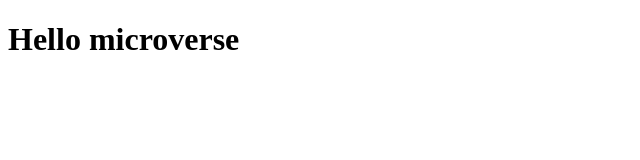
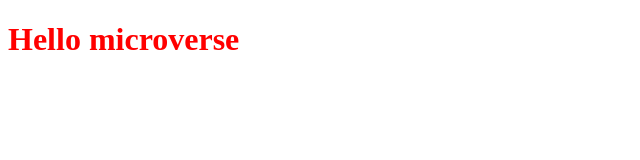
Before and after one commit to Munsa1/hello-microverse, a website: page index.html in a window 1280 px wide. Shown: the whole page, without its empty margins (0-640 px from the left). Drawn offline with Linux system fonts and the light colour scheme.

Commit message:
Add styling

```diff
--- a/index.html
+++ b/index.html
@@ -5,6 +5,7 @@
     <meta http-equiv="X-UA-Compatible" content="IE=edge">
     <meta name="viewport" content="width=device-width, initial-scale=1.0">
     <title>Hello Microverse</title>
+    <link href="style.css" rel="stylesheet"/>
 </head>
 <body>
    <h1 class="main-header">Hello microverse</h1>
--- a/style.css
+++ b/style.css
@@ -1,3 +1,7 @@
 * {
   box-sizing: border-box;
 }
+
+h1 {
+  color: red;
+}
```
